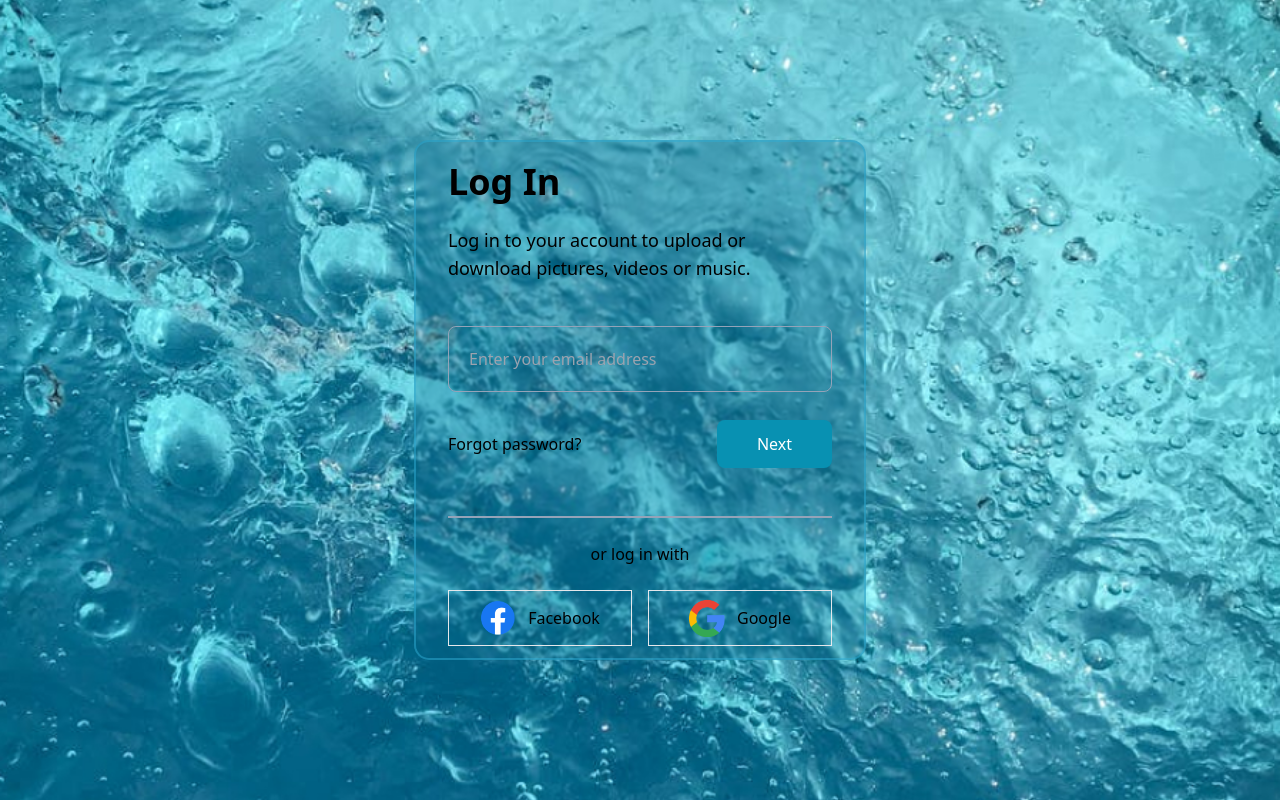
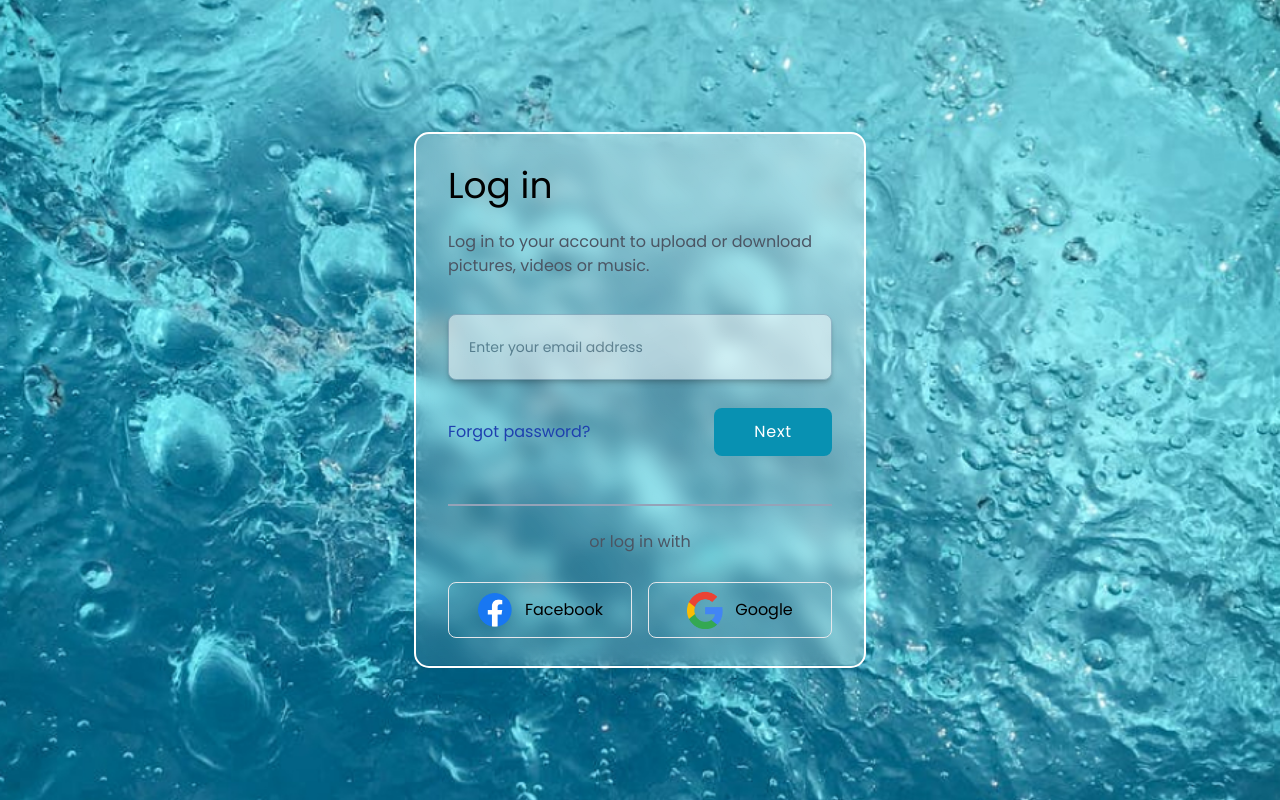
Before and after one commit to Armin-Fullstack/Login-Modal, a website: page index.html in a window 1280 px wide. Drawn offline with Linux system fonts and the light colour scheme.

Commit message:
First version

```diff
--- a/index.html
+++ b/index.html
@@ -4,34 +4,38 @@
     <meta charset="UTF-8">
     <meta http-equiv="X-UA-Compatible" content="IE=edge">
     <meta name="viewport" content="width=device-width, initial-scale=1.0">
+        <link rel="preconnect" href="https://fonts.googleapis.com">
+    <link rel="preconnect" href="https://fonts.gstatic.com" crossorigin>
+    <link href="https://fonts.googleapis.com/css2?family=Poppins&display=swap" rel="stylesheet">
     <link rel="stylesheet" href="CSS/Style.css">
     <title>Login Modal</title>
 </head>
 <body>
     <!-- Card Container -->
-    <div class="card-container pt-5 px-8 pb-3">
+    <div class="card-container pb-7 px-8 pt-8">
 
-        <h1 class="text-4xl text-left font-bold">Log In</h1>
-        <p class="max-w-sm text-left mt-6 mb-11 text-lg">Log in to your account to upload or download pictures, videos or music.</p>
-        <input class="w-full p-5 rounded-lg bg-transparent outline-none border border-slate-400 text-white placeholder:text-md" type="email" placeholder="Enter your email address">
+        <h1 class="text-4xl text-left">Log in</h1>
+        <p class="max-w-sm text-left mt-6 mb-9 text-md text-gray-600">Log in to your account to upload or download pictures, videos or music.</p>
+        <input class="w-full p-5 rounded-lg opacity-50 outline-none border border-slate-400 placeholder:text-sm shadow-md
+         shadow-[rgba(0,0,0,0.4)] placeholder:text-gray-600" type="email" placeholder="Enter your email address">
 
         <!-- Forgot Password & Button -->
         <div class="flex flex-col md:flex-row md:justify-between md:items-center space-y-6 md:space-y-0 mt-7">
-            <a href="#" class="text-center">Forgot password?</a>
-            <button class="text-white bg-cyan-600 rounded-lg p-3 md:px-10">Next</button>
+            <a href="#" class="text-center text-blue-800">Forgot password?</a>
+            <button class="text-white bg-cyan-600 rounded-lg p-3 md:px-10 duration-500 hover:-translate-y-1 tracking-wider">Next</button>
         </div>
 
        <!-- Border -->
        <div class="border border-slate-400 mt-12 mb-6"></div>
 
-        <p class="text-center">or log in with</p>
+        <p class="text-center text-gray-600">or log in with</p>
        <!-- Icons container -->
-       <div class="flex flex-col md:flex-row space-y-4 md:space-y-0 md:space-x-4 mt-6">
-                <button class="flex items-center justify-center space-x-3 py-2 border md:w-1/2">
+       <div class="flex flex-col md:flex-row space-y-4 md:space-y-0 md:space-x-4 mt-7">
+                <button class="flex items-center justify-center space-x-3 py-2 border rounded-lg hover:bg-cyan-400 duration-300 hover:border-cyan-400 md:w-1/2">
                     <img src="Image/facebook.png" alt="Facebook" class="w-9">
                     <span>Facebook</span>
                 </button>
-                 <button class="flex items-center justify-center space-x-3 py-2 border md:w-1/2">
+                 <button class="flex items-center justify-center space-x-3 py-2 border rounded-lg md:w-1/2 hover:bg-cyan-400 hover:border-cyan-400 duration-300">
                     <img src="Image/google.png" alt="Facebook" class="w-9">
                     <span>Google</span>
                 </button>
--- a/input.css
+++ b/input.css
@@ -12,15 +12,21 @@ body {
     align-items: center;
     justify-content: center;
     background-attachment: fixed;
+    -webkit-tab-highlight-color: transparent;
+    -moz-tab-tap-highlight-color: transparent;
+
 }
 
 .card-container {
     display: flex;
     flex-direction: column;
     column-gap: 5px;
-    background-color: rgba(6, 104, 139, 0.3);
+    background-image: linear-gradient(45deg,rgba(255, 255, 255, 0.1),rgba(255, 255, 255,0.4));
+    background-repeat: no-repeat;
+    background-position: center;
+    background-size: cover;
     border-radius: 15px;
-    backdrop-filter: blur(1px);
-    -webkit-backdrop-filter: blur(1px);
-    border: 2px solid rgba(49, 172, 209, 0.5);
+    backdrop-filter: blur(9px);
+    -webkit-backdrop-filter: blur(2px);
+    border: 2px solid rgb(255, 255, 255);
 }
--- a/tailwind.config.js
+++ b/tailwind.config.js
@@ -2,7 +2,11 @@
 module.exports = {
   content: ["./**/*.{html,js}"],
   theme: {
-    extend: {},
+    extend: {
+      fontFamily: {
+        sans: ["Poppins" , "sans-serif"]
+      }
+    },
   },
   plugins: [],
 }
```
Also changed, not shown: CSS/Style.css.
